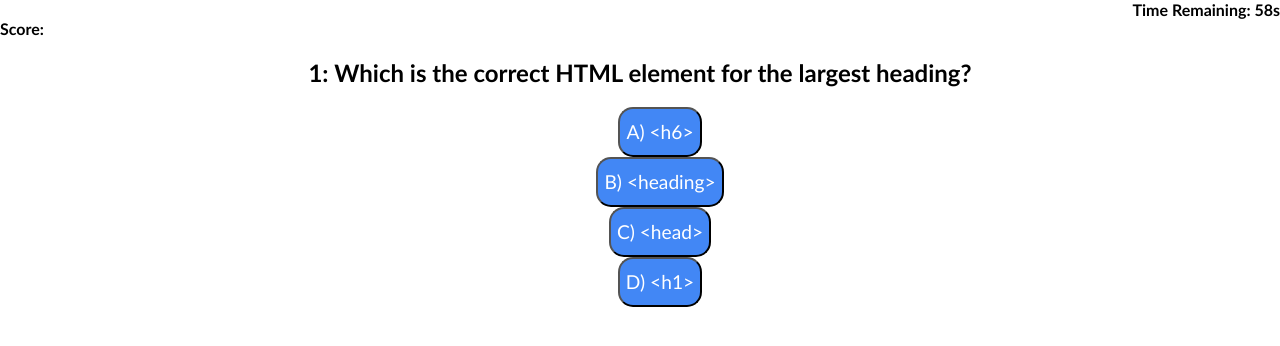
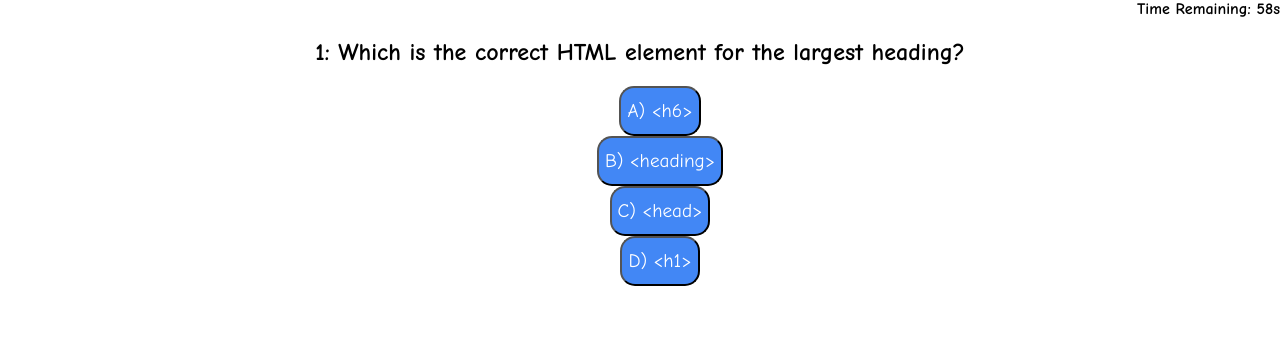
Before and after one commit to ryloaf/api-coding-quiz, a plain HTML site: page index.html in a window 1280 px wide. Both pictures are taken after a click on the button "Start Quiz". Drawn offline with Linux system fonts and the light colour scheme.

Commit message:
updated javascript

```diff
--- a/index.html
+++ b/index.html
@@ -11,7 +11,7 @@
     <header>
         <section id = "score_keeper" style="display: none">
         <input type="button value="Show High Scores" onClick="show_high_scores()"></section></br>
-        Score: <var id="score"> </var>
+        <!-- Score: <var id="score"> </var> -->
     </section>
 
     <section id="countdownTimer" style="display: none"> Time Remaining: <span id="timer"></span>
--- a/script.js
+++ b/script.js
@@ -11,16 +11,17 @@ var quizQuestions = [
         correctAnswer: 3
     },
     {
-        question: "To declare an array in Java, you define the variable type with:",
+        question: "2: To declare an array in Java, you define the variable type with:",
         options: [
-            "A) ()",
-            "B) []",
-            "C) {}"
+            "A) `()`",
+            "B) `[]`",
+            "C) `{}`",
+            "D) `<>`"
         ],
         correctAnswer: 1
     },
     {
-        question: "In Java, what is the difference between == and equals() when comparing objects?",
+        question: "3: In Java, what is the difference between == and equals() when comparing objects?",
         options: [
             "A) `==` compares object references, while equals() compares object values.",
             "B) `==` compares object values, while `equals()` compares object references",
@@ -30,7 +31,7 @@ var quizQuestions = [
         correctAnswer: 0
     },
     {
-        question: "How do you declare a constant in JavaScript?",
+        question: "4: How do you declare a constant in JavaScript?",
         options: [
             "A) var PI = 3.14;",
             "B) let PI = 3.14;",
@@ -38,7 +39,65 @@ var quizQuestions = [
             "D) const PI = 3.14"
         ],
         correctAnswer: 3
-    }
+    },
+    {
+        question: "5: What is the output of the following JavaScript code?`console.log(typeof null);`",
+        options: [
+            "A) object",
+            "B) undefined",
+            "C) number",
+            "D) null"
+        ],
+        correctAnswer: 0
+    },
+    {
+        question: "6: Which of the following is a back-end language?",
+        options: [
+            "A) JavaScript",
+            "B) CSS",
+            "C) HTML",
+            "D) Python"
+        ],
+        correctAnswer: 3
+    },
+    {
+        question: "7: Which of the following is a JavaScript framework?",
+        options: [
+            "A) Flask",
+            "B) Django",
+            "C) React",
+            "D) Laravel"
+        ],
+        correctAnswer: 2
+    },
+    {
+        question: "8: What does HTML stand for?",
+        options: [
+            "A) Home Tool Markup Language",
+            "B) Hyperlinks Text Mark Language",
+            "C) Hyperlinks and Text Markup Language",
+            "D) Hyper Text Markup Language"
+        ],
+        correctAnswer: 3
+    },
+    {
+        question: "9: Which of the following is used to create a variable in JavaScript?",
+        options: [
+            "A) var",
+            "B) float",
+            "C) string",
+            "D) int"
+        ],
+        correctAnswer: 0
+    },
+    {
+        question: "10: In JavaScript, what will `console.log(0 == false)` output?",
+        options: [
+            "A) true",
+            "B) false"
+        ],
+        correctAnswer: 0
+    },
 ];
 
 let currentQuestion = 0;
--- a/style.css
+++ b/style.css
@@ -1,5 +1,5 @@
 * {
-    font-family: 'Gill Sans', 'Gill Sans MT', Calibri, 'Trebuchet MS', sans-serif;
+    font-family: 'Comic Sans MS', 'Comic Sans', sans-serif;
     max-width: 100%;
     background-color: white;
 }
@@ -12,7 +12,7 @@
 
 body {
     margin: 0;
-      font-family: Arial, Helvetica, sans-serif;
+    font-family: 'Comic Sans MS', 'Comic Sans', sans-serif;
     text-align: center;
 }
 
@@ -31,8 +31,7 @@
     float: right;
 }
 
-  #timerDisplay:hover
-  {
+#timerDisplay:hover {
     background-color: #ddd;
     color: black;
 }
```
Lines whose indentation alone changed are shown as unchanged.
